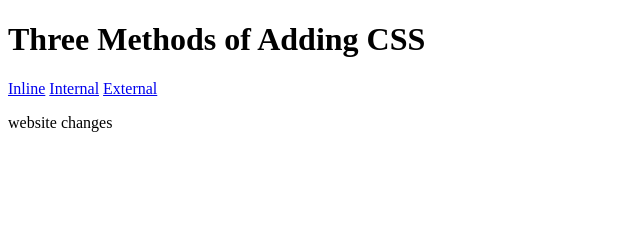
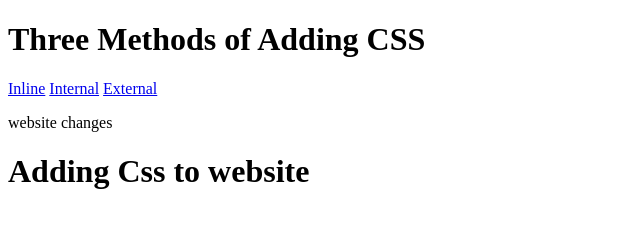
Before and after one commit to dmshweta/HTML-Website, a plain HTML site: page index.html in a window 1280 px wide. Shown: the whole page, without its empty margins (0-640 px from the left). Drawn offline with Linux system fonts and the light colour scheme.

Commit message:
Update index.html

```diff
--- a/index.html
+++ b/index.html
@@ -13,6 +13,7 @@
    <a href="internal.html">Internal</a>
    <a href="external.html">External</a>
    <p>website changes</p>
+   <h1>Adding Css to website</h1>
   </body>
 
 </html>
```
